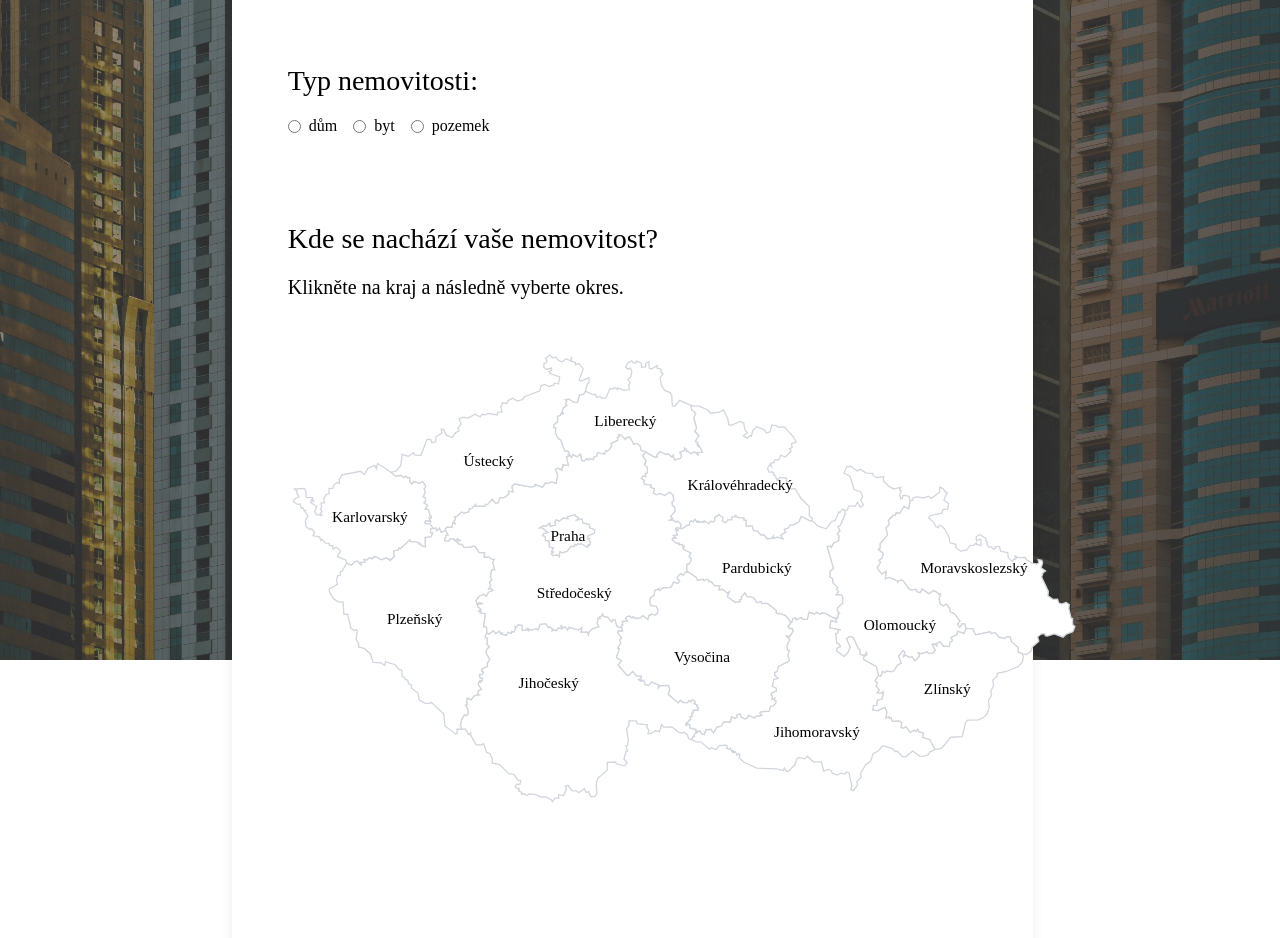
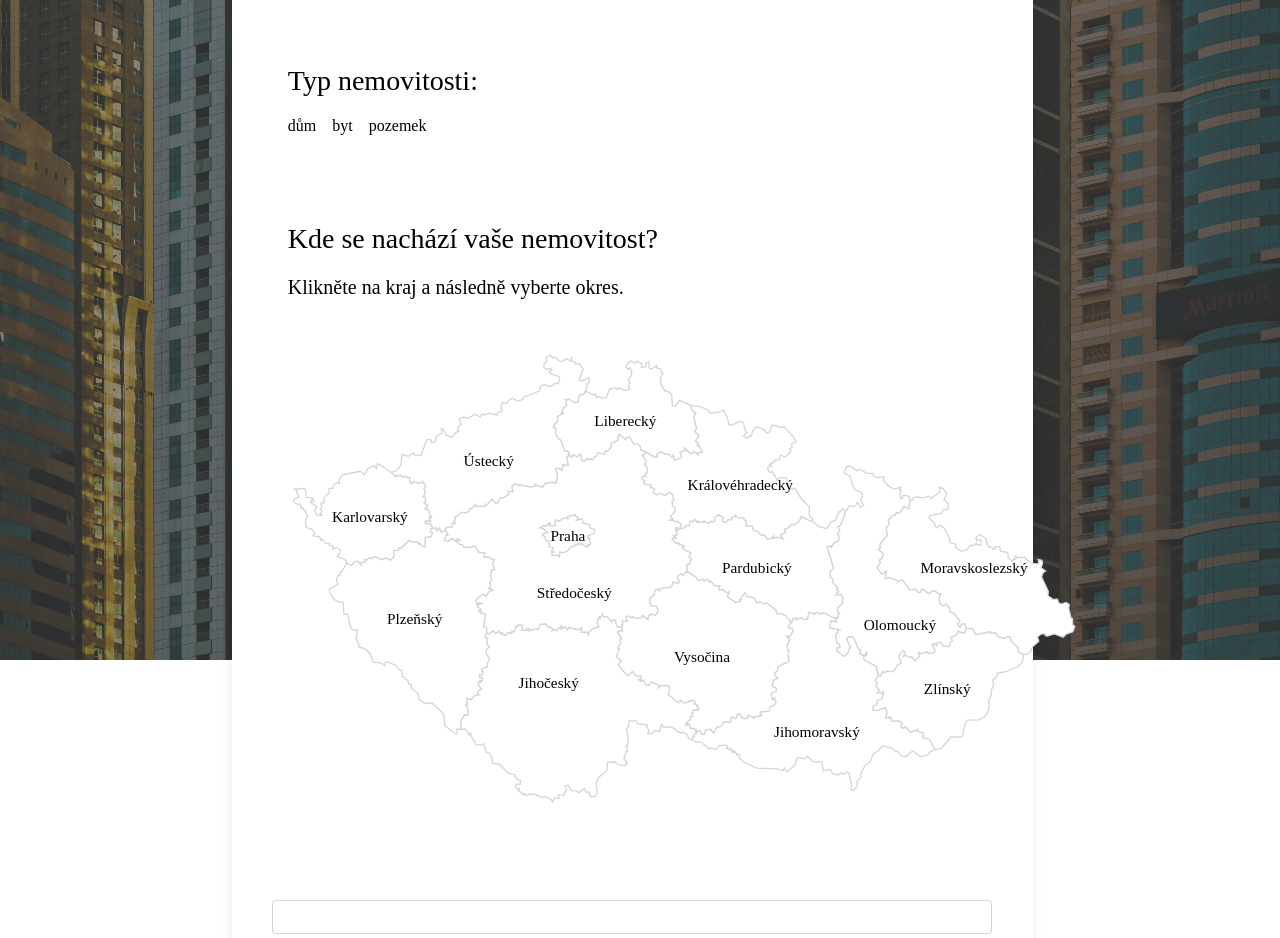
Before and after one commit to adela-addamsova/Estate-app, a React (Vite) app in the folder client/: page /chci-nabidku in a window 1280 px wide. Shown: the part 140-1078 px from the top of the page. Built offline with nearby package versions, Linux system fonts and the light colour scheme.

Commit message:
feat: change styling for radio buttons

```diff
--- a/client/src/components/FormStepOne.jsx
+++ b/client/src/components/FormStepOne.jsx
@@ -7,17 +7,21 @@ function FormStepOne({ form, setForm, districtsByRegion, handleChange }) {
                 <h3>Typ nemovitosti:</h3>
                 <div className="estate-type">
                     {['dům', 'byt', 'pozemek'].map((type) => (
-                        <label key={type} className="radio-estate-type">
+                        <label key={type} className="estate-type-inner">
                             <input
                                 type="radio"
                                 name="estateType"
                                 value={type}
                                 checked={form.estateType === type}
                                 onChange={handleChange}
-                                className="accent-gold"
+                                className="sr-only peer"
                             />
+                            <div className="radio-button">
+                                <div className="radio-button-inner"></div>
+                            </div>
                             <span>{type}</span>
                         </label>
+
                     ))}
                 </div>
             </div>
@@ -33,10 +37,11 @@ function FormStepOne({ form, setForm, districtsByRegion, handleChange }) {
                 />
             </div>
 
+            <div className='district-container'>
                 {form.region && <h4 className="text-gold">Kraj: {form.region}</h4>}
 
                 {form.region && districtsByRegion[form.region] && (
-                <fieldset className="district-container">
+                    <fieldset className="districts">
                         <legend>Vyberte okres</legend>
                         {districtsByRegion[form.region].map((district) => (
                             <label key={district} className="district-inner">
@@ -46,13 +51,17 @@ function FormStepOne({ form, setForm, districtsByRegion, handleChange }) {
                                     value={district}
                                     checked={form.district === district}
                                     onChange={handleChange}
-                                className="accent-gold"
+                                    className="sr-only peer"
                                 />
+                                <div className="radio-button">
+                                    <div className="radio-button-inner"></div>
+                                </div>
                                 <span>{district}</span>
                             </label>
                         ))}
                     </fieldset>
                 )}
+            </div>
         </>
     );
 }
```
Lines whose indentation alone changed are shown as unchanged.
